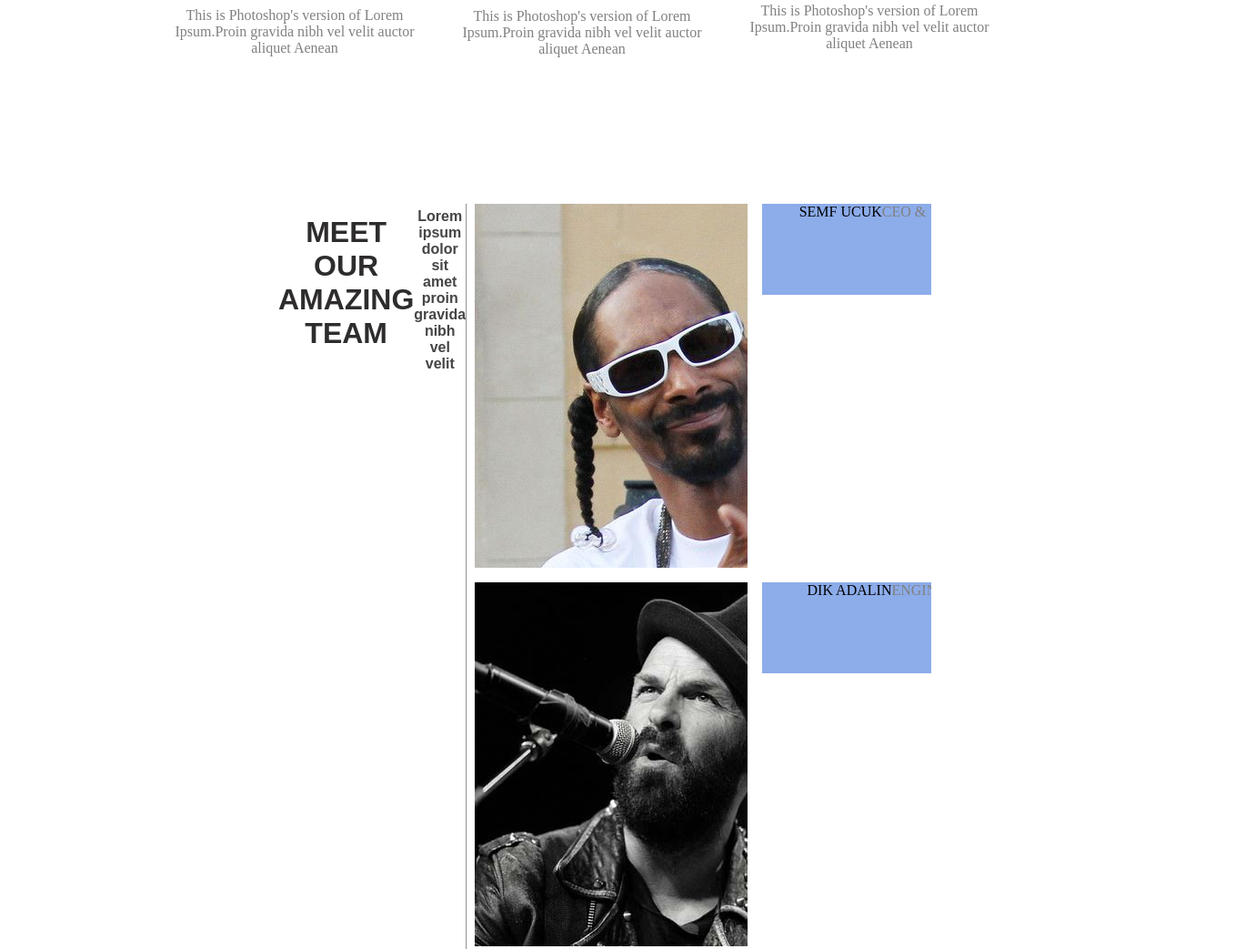
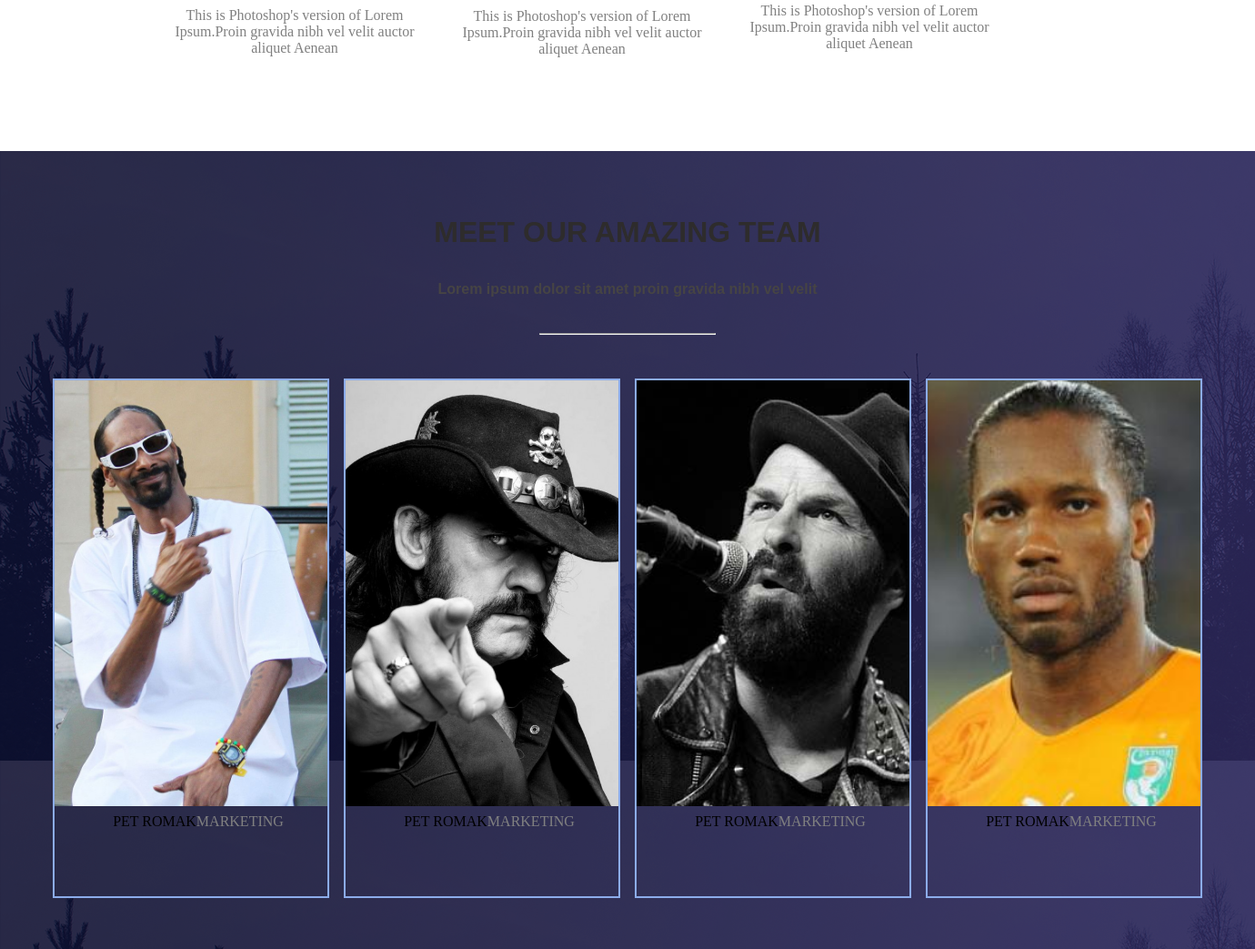
Before and after one commit to ansocab/transform_psd, a plain HTML site: page index.html in a window 1280 px wide. Shown: the part 2332-3375 px from the top of the page at 91% size, 1380 px wide, since content can reach past the window. Drawn offline with Linux system fonts and the light colour scheme.

Commit message:
last version

```diff
--- a/ed.css
+++ b/ed.css
@@ -9,8 +9,6 @@ h1 {
   text-transform: uppercase;
   color: rgb(46, 44, 44);
   font-size: 2rem;
-
-
 }
 
 h2 {
@@ -18,20 +16,17 @@ h2 {
   font-family: Arial, Helvetica, sans-serif;
   color: rgb(70, 68, 68);
   font-size: 1rem;
-
 }
 
 h3 {
   text-align: center;
   font-family: Arial, Helvetica, sans-serif;
   text-transform: uppercase;
-
 }
 
 h4 {
   text-align: center;
   font-family: Arial, Helvetica, sans-serif;
-
 }
 
 p {
@@ -42,15 +37,12 @@ p {
   display: flex;
   justify-content: center;
   flex-wrap: wrap;
-
-
-
-
-
 }
 .box-1 {
-
-	width: 300px;  height: 300px;  background-color: white;  margin: 8px;
+  width: 300px;
+  height: 300px;
+  background-color: white;
+  margin: 8px;
   text-align: center;
 }
 
@@ -61,8 +53,10 @@ p {
 }
 
 .box-2 {
-
-	width: 300px;  height: 300px;  background-color: white;  margin: 8px;
+  width: 300px;
+  height: 300px;
+  background-color: white;
+  margin: 8px;
   text-align: center;
 }
 
@@ -70,32 +64,30 @@ p {
   width: 70px;
   padding-top: 40px;
   padding-bottom: 40px;
-
 }
 .box-3 {
-
-	width: 300px;  height: 300px;  background-color: white;
+  width: 300px;
+  height: 300px;
+  background-color: white;
   text-align: center;
-
 }
 
 .imgmobile {
   width: 45px;
   padding-top: 30px;
   padding-bottom: 35px;
-
 }
 
-.flexbox-container-2{
+.flexbox-container-2 {
   display: flex;
   justify-content: center;
   flex-wrap: wrap;
-
-
 }
 .box-4 {
-
-	width: 300px;  height: 300px;  background-color: white;  margin: 8px;
+  width: 300px;
+  height: 300px;
+  background-color: white;
+  margin: 8px;
   text-align: center;
 }
 
@@ -103,11 +95,12 @@ p {
   width: 60px;
   padding-top: 40px;
   padding-bottom: 40px;
-
 }
 .box-5 {
-
-	width: 300px;  height: 300px;  background-color: white;  margin: 8px;
+  width: 300px;
+  height: 300px;
+  background-color: white;
+  margin: 8px;
   text-align: center;
 }
 
@@ -115,126 +108,125 @@ p {
   width: 50px;
   padding-top: 40px;
   padding-bottom: 40px;
-
 }
 .box-6 {
-
-	width: 300px;  height: 300px;  background-color: white;  margin: 8px;
+  width: 300px;
+  height: 300px;
+  background-color: white;
+  margin: 8px;
   text-align: center;
 }
 .imgheart {
   width: 60px;
   padding-top: 40px;
   padding-bottom: 40px;
-
 }
 
 .flexbox-container-3 {
   display: flex;
   justify-content: center;
   flex-wrap: wrap;
-
-
 }
 .box-7 {
-
-	width: 300px;  height: 400px;  background-clip: skyblue;  margin: 8px;
+  width: 300px;
+  height: 400px;
+  background-clip: skyblue;
+  margin: 8px;
   text-align: center;
   overflow: hidden;
 }
 .snoop {
   width: 85%;
-
-
-
 }
 
 .box-8 {
-
-	width: 300px;  height: 400px;  margin: 8px;
+  width: 300px;
+  height: 400px;
+  margin: 8px;
   text-align: center;
   overflow: hidden;
-
-
-
-
-
 
   background-color: skyblue;
 }
 
 .tim {
   width: 100%;
-
 }
 .box-9 {
-
-	width: 300px;  height: 400px;  background-color: #8cacea;  margin: 8px;
+  width: 300px;
+  height: 400px;
+  background-color: #8cacea;
+  margin: 8px;
   text-align: center;
   overflow: hidden;
 }
 
 .lemmy {
   width: 100%;
-
 }
 
 .box-10 {
-
-	width: 300px;  height: 400px;   margin: 8px;
+  width: 300px;
+  margin: 8px;
   text-align: center;
   overflow: hidden;
-  background-size: cover;
-
-  background-repeat: no-repeat;
-  background-position: top left;
+  display: flex;
+  border: 2px solid #8cacea;
+  flex-direction: column;
 }
-
-
 
 .flexbox-container-4 {
   display: flex;
   justify-content: center;
   flex-wrap: wrap;
-
-
 }
 .box-11 {
-
-	width: 300px;  height: 100px;  background-color: #8cacea;  margin: 8px;
+  width: 300px;
+  height: 100px;
+  background-color: #8cacea;
+  margin: 8px;
   text-align: center;
 }
 .box-12 {
-
-	width: 300px;  height: 100px;  background-color: #8cacea;  margin: 8px;
+  width: 300px;
+  height: 100px;
+  background-color: #8cacea;
+  margin: 8px;
   text-align: center;
 }
 .box-13 {
-
-	width: 300px;  height: 100px;  background-color: #8cacea;  margin: 8px;
+  width: 300px;
+  height: 100px;
+  background-color: #8cacea;
+  margin: 8px;
   text-align: center;
 }
 
 .box-14 {
-
-	width: 300px;  height: 100px;  background-color: #8cacea;  margin: 8px;
+  width: 300px;
+  height: 100px;
+  margin: 8px;
   text-align: center;
 }
 
 .bottom {
+  margin: 0;
+  display: flex;
+  flex-direction: column;
 
-
-	background-image: url ("images/bgk-header.png");
-
+  background-image: url('images/bgk-header.png');
+  width: 100%;
 
   overflow: hidden;
-
-
-
 }
 
 body {
+  background-image: url ('images/bgk-header.png');
+}
 
-	background-image: url ("images/bgk-header.png");
-
+.image-feat {
+  width: 100%;
+  height: 100%;
+  object-fit: cover;
+  overflow: hidden;
 }
--- a/index.html
+++ b/index.html
@@ -111,28 +111,15 @@
       <hr>
 
         <div class="flexbox-container-3">
-
-          <div class="box-7"><img src="images/snoop.jpg"></div>
-
-          <div class="box-8"><img src="images/tim.jpg"></div>
-
-          <div class="box-9"><img src="images/lemmy.jpg"></div>
-
-          <div class="box-10"><img src="images/drogba.jpg"></div>
+          <div class="box-10"><img class="image-feat" src="images/snoop.jpg">
+              <div class="box-14">PET ROMAK<p>MARKETING</p></div>
+            </div>
+          <div class="box-10"><img class="image-feat" src="images/lemmy.jpg"><div class="box-14">PET ROMAK<p>MARKETING</p></div></div>
+          <div class="box-10"><img class="image-feat" src="images/tim.jpg"><div class="box-14">PET ROMAK<p>MARKETING</p></div></div>
+          <div class="box-10"><img class="image-feat" src="images/drogba.jpg"><div class="box-14">PET ROMAK<p>MARKETING</p></div></div>
         </div>
 
 
-
-        <div class="flexbox-container-4">
-
-          <div class="box-11" >SEMF UCUK<p>CEO & FOUNDER</p></div>
-
-          <div class="box-12">DIK ADALIN<p>ENGINEERING</p></div>
-
-          <div class="box-13">JENG KOL<p>DESIGNER</p></div>
-
-          <div class="box-14">PET ROMAK<p>MARKETING</p></div>
-        </div>
         <br>
         <br>
         <h4>Become part of our dream team,let's join us</h4>
```
Also changed, not shown: 1 other file. Lines whose indentation alone changed are shown as unchanged.
